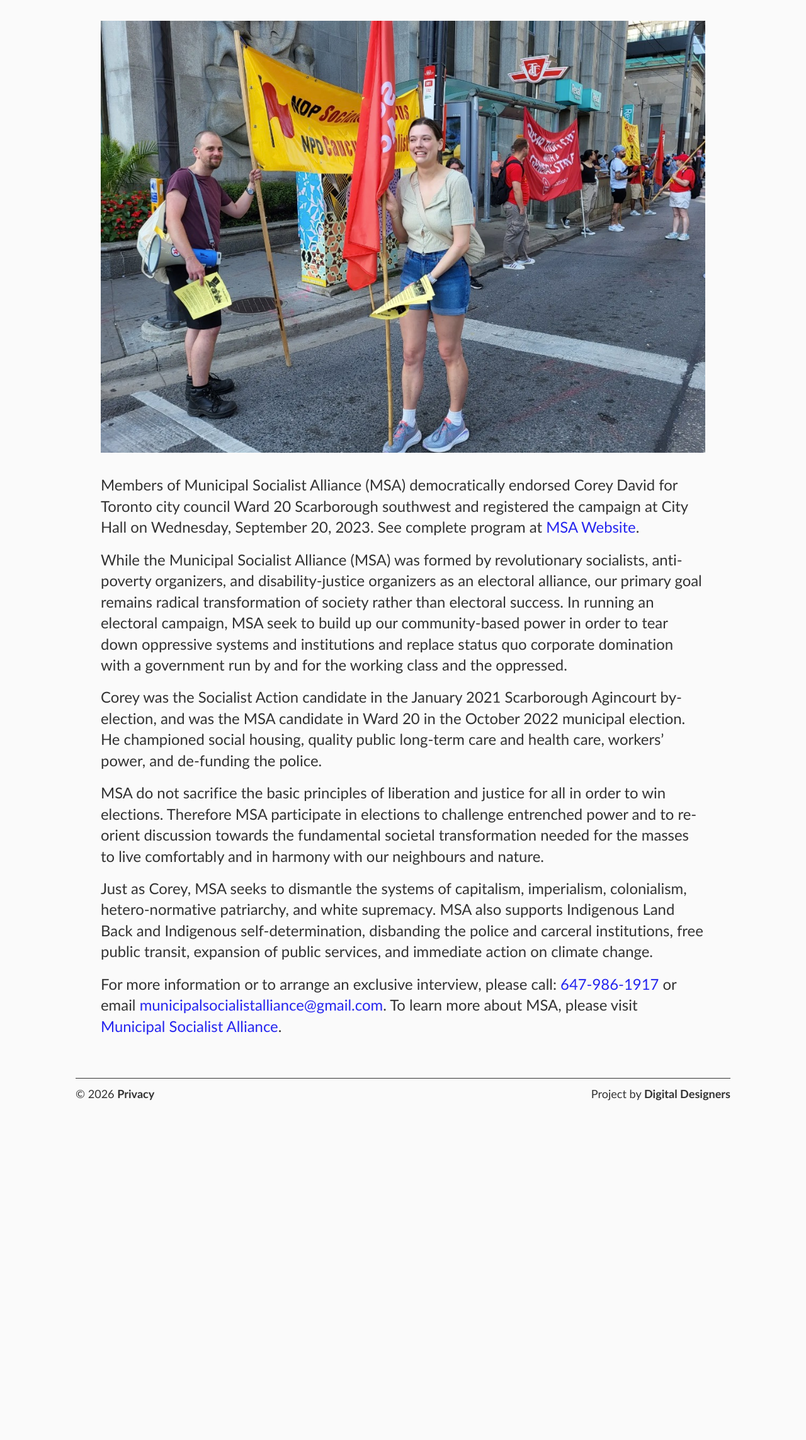
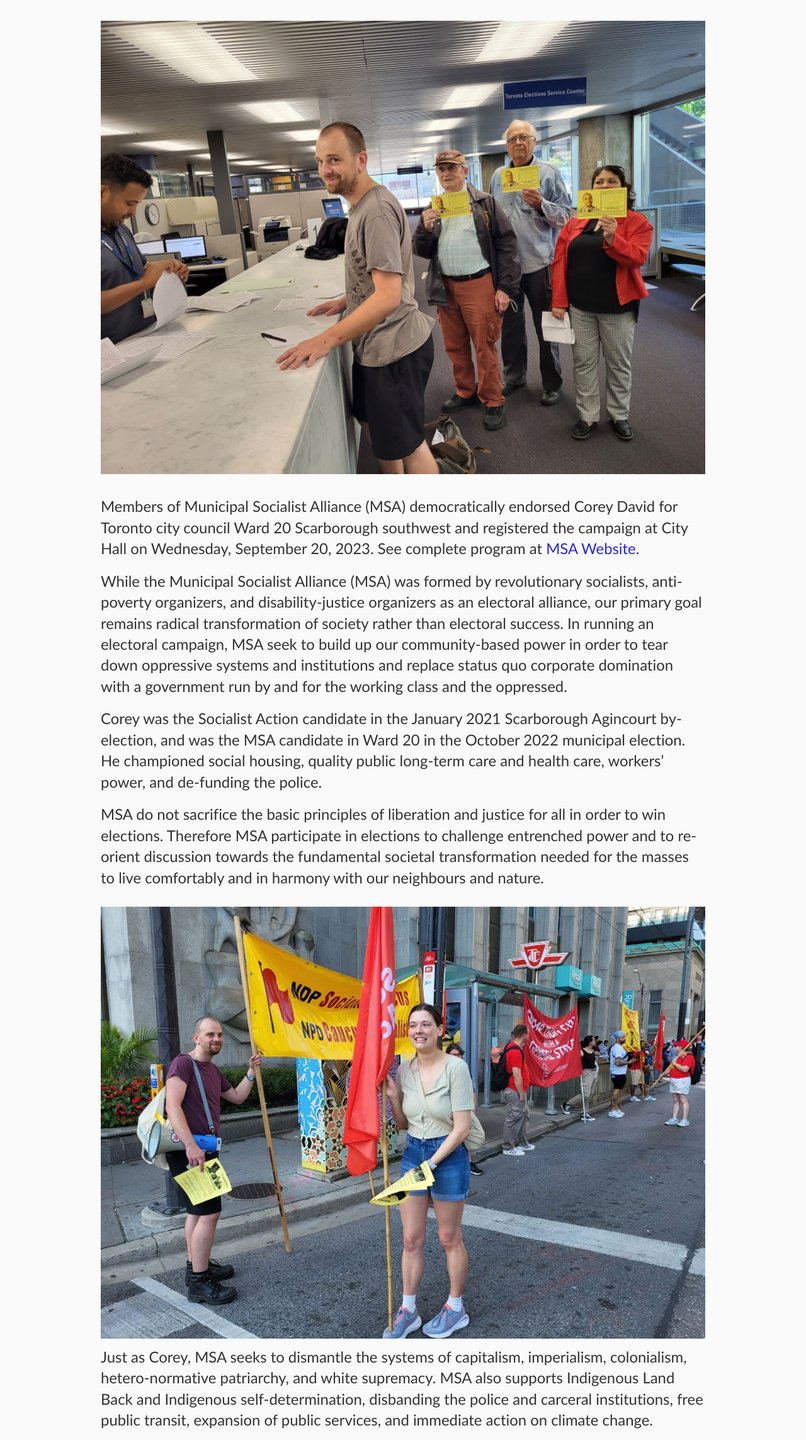
Before and after one commit to kiri-vadivelu/project-david, an Eleventy site: page src/pages/about.html in a window 1280 px wide. Shown: the part 190-2477 px from the top of the page at 63% size. Before the commit the page ends 1952 px from the top, so only its background shows below. Built offline with nearby package versions, Linux system fonts and the light colour scheme; Eleventy itself is replaced by a stand-in of ours; files that its build step writes are made by us from their sources.

Commit message:
add galleries

```diff
--- a/src/pages/about.html
+++ b/src/pages/about.html
@@ -9,8 +9,8 @@ description: Corey David Campaign for Toronto City Council
   <h1>Elect Socialist for Scarborough Southwest</h1>
 
   <img
-    src="./../img/corey-david-toronto.jpg"
-    alt="Corey David for Scarborough Southwest"
+    src="./../img/corey-david-nominations.jpg"
+    alt="Corey David Nominations for Scarborough Southwest "
     width="1132"
     height="809"
   />
@@ -46,6 +46,13 @@ description: Corey David Campaign for Toronto City Council
     comfortably and in harmony with our neighbours and nature.
   </p>
 
+  <img
+    src="./../img/corey-david-toronto.jpg"
+    alt="Corey David for Scarborough Southwest"
+    width="1132"
+    height="809"
+  />
+
   <p>
     Just as Corey, MSA seeks to dismantle the systems of capitalism,
     imperialism, colonialism, hetero-normative patriarchy, and white supremacy.
```
Also changed, not shown: src/img/corey-david-nominations.jpg (added).
